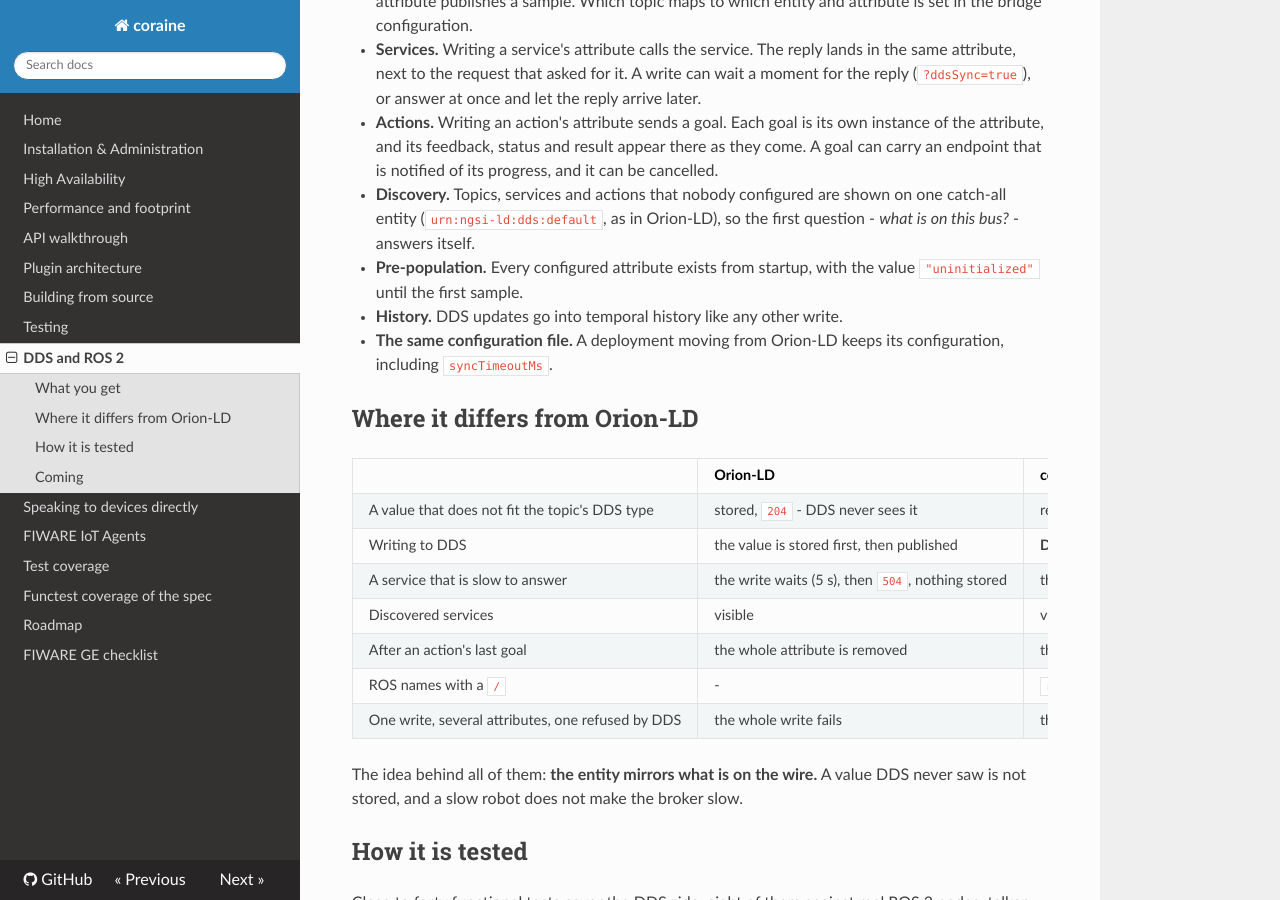
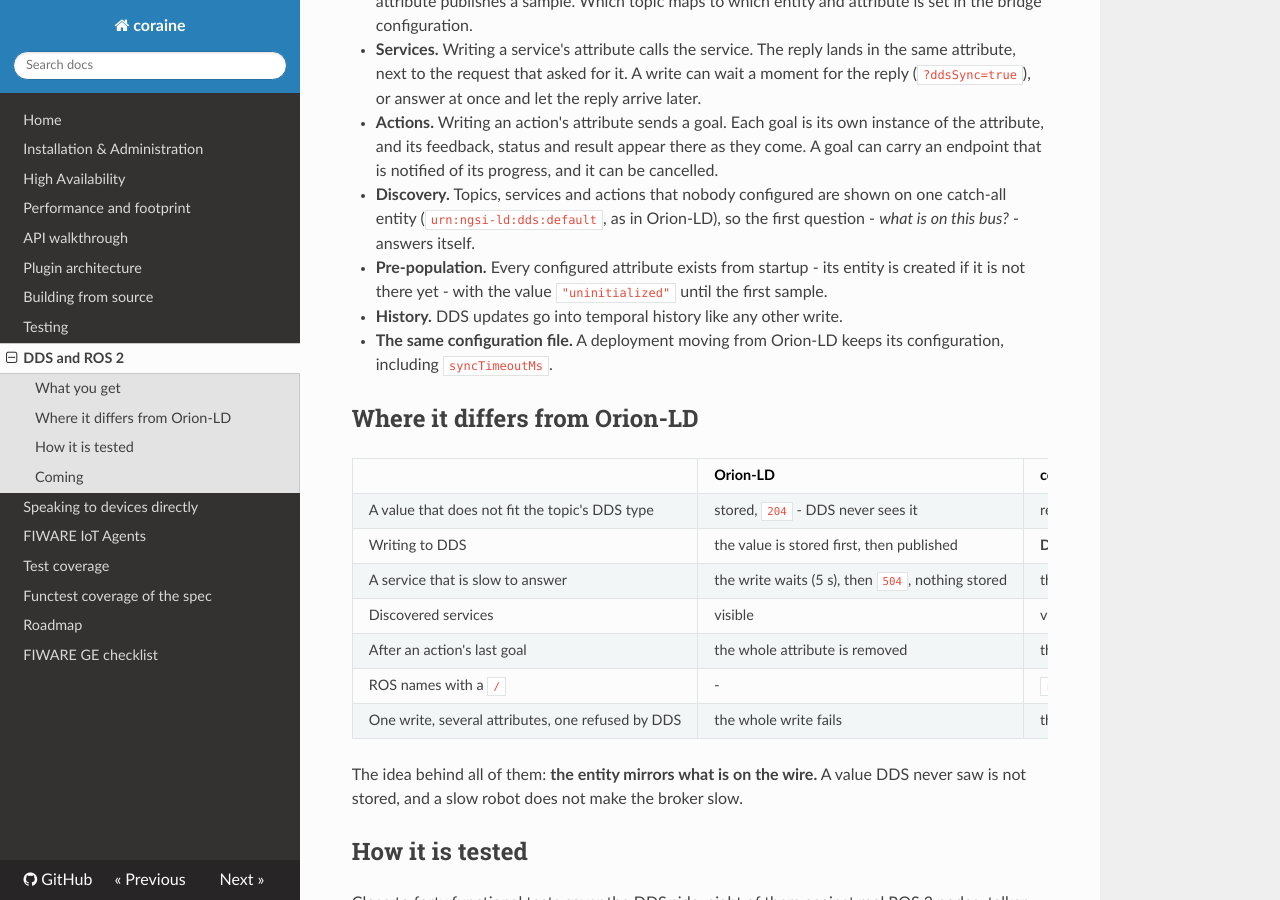
Before and after one commit to SEAMWARE/coraine, an MkDocs documentation site: the page built from doc/dds.md, in a window 1280 px wide and 900 px high, scrolled down 346 px. Built offline with MkDocs 1.6.1, drawn with Linux system fonts in a browser that asks for light colours; nearby versions of some CDN libraries; comment, search, counter and statistics services are not loaded.

Commit message:
doc(dds): pre-population creates the entity too, when it is not there
Co-Authored-By: Claude Opus 5.5 <noreply@anthropic.com>

```diff
--- a/doc/dds.md
+++ b/doc/dds.md
@@ -20,8 +20,9 @@ places it deliberately does it differently. This page says what, in short.
 - **Discovery.** Topics, services and actions that nobody configured are shown
   on one catch-all entity (`urn:ngsi-ld:dds:default`, as in Orion-LD), so the
   first question - *what is on this bus?* - answers itself.
-- **Pre-population.** Every configured attribute exists from startup, with the
-  value `"uninitialized"` until the first sample.
+- **Pre-population.** Every configured attribute exists from startup - its
+  entity is created if it is not there yet - with the value `"uninitialized"`
+  until the first sample.
 - **History.** DDS updates go into temporal history like any other write.
 - **The same configuration file.** A deployment moving from Orion-LD keeps its
   configuration, including `syncTimeoutMs`.
```
